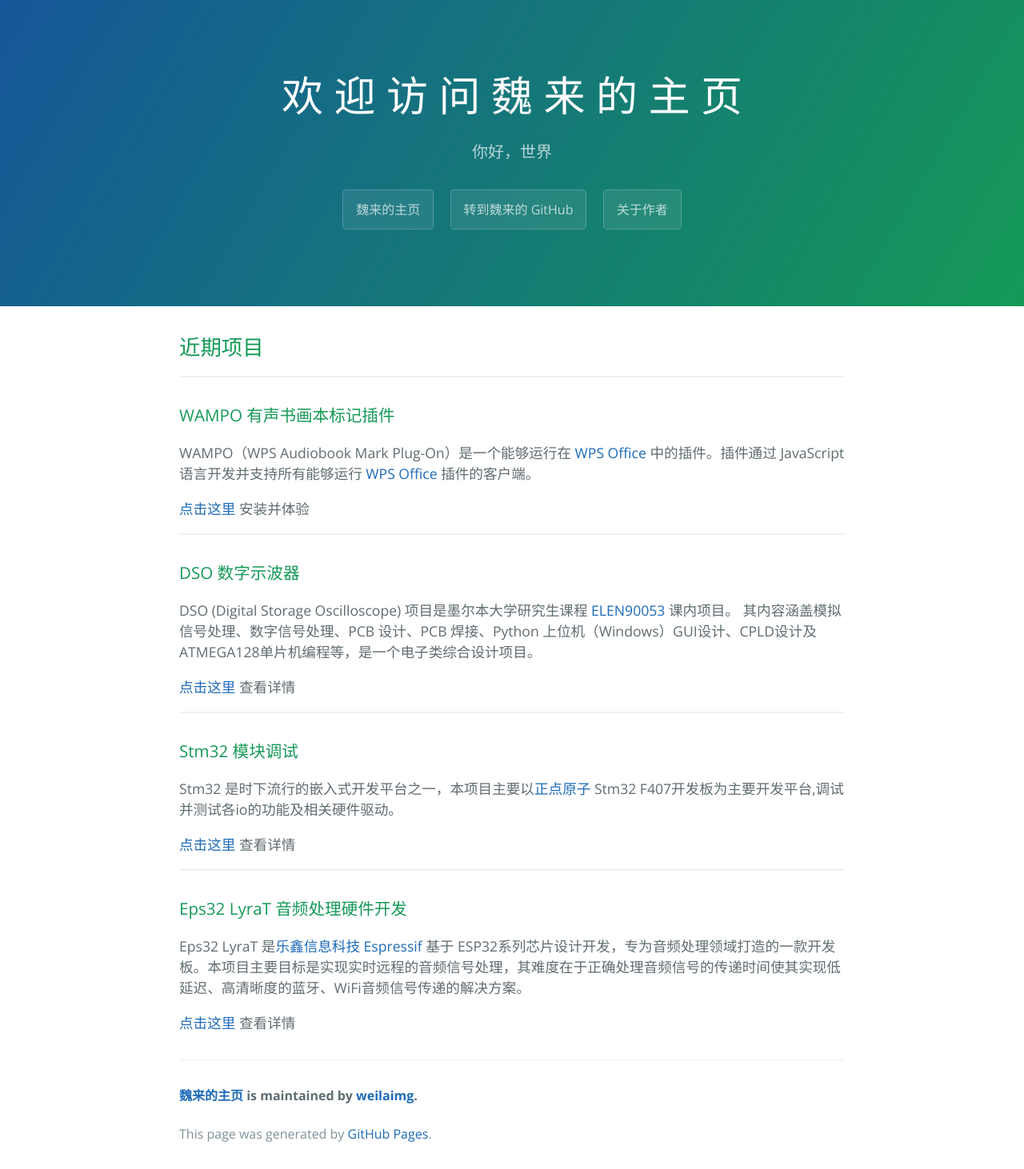
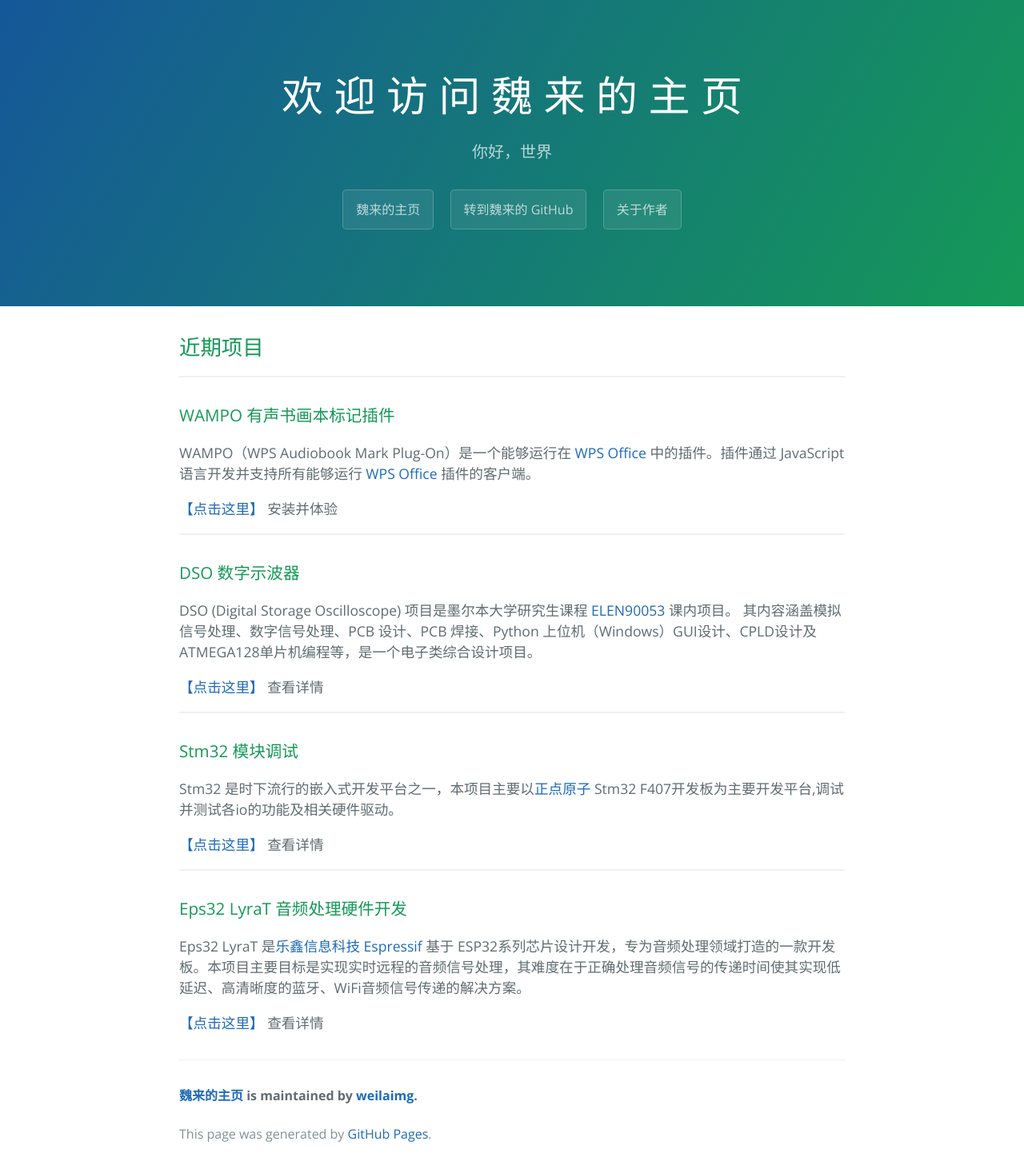
Before and after one commit to weilaimg/weilaimg.github.io, a Jekyll site: the page built from index.md, in a window 1280 px wide. Shown: the whole page at 80% size. Built offline with Jekyll 4.4.1, drawn with Linux system fonts in a browser that asks for light colours.

Commit message:
add open here

```diff
--- a/index.md
+++ b/index.md
@@ -13,7 +13,7 @@ categories: main
 
 WAMPO（WPS Audiobook Mark Plug-On）是一个能够运行在 [WPS Office](https://www.wps.cn/){:target="_blank"} 中的插件。插件通过 JavaScript 语言开发并支持所有能够运行 [WPS Office](https://www.wps.cn/){:target="_blank"}  插件的客户端。
 
-[点击这里](/WAMPO/){:target="_blank"}  安装并体验
+[【点击这里】](/WAMPO/){:target="_blank"}  安装并体验
 
 -----
 
@@ -21,7 +21,7 @@ WAMPO（WPS Audiobook Mark Plug-On）是一个能够运行在 [WPS Office](https
 
 DSO (Digital Storage Oscilloscope) 项目是墨尔本大学研究生课程 [ELEN90053](https://handbook.unimelb.edu.au/2021/subjects/elen90053){:target="_blank"}  课内项目。 其内容涵盖模拟信号处理、数字信号处理、PCB 设计、PCB 焊接、Python 上位机（Windows）GUI设计、CPLD设计及ATMEGA128单片机编程等，是一个电子类综合设计项目。
 
-[点击这里](){:target="_blank"}  查看详情
+[【点击这里】](){:target="_blank"}  查看详情
 
 ---
 
@@ -29,7 +29,7 @@ DSO (Digital Storage Oscilloscope) 项目是墨尔本大学研究生课程 [ELEN
 
 Stm32 是时下流行的嵌入式开发平台之一，本项目主要以[正点原子](http://www.alientek.com/){:target="_blank"} Stm32 F407开发板为主要开发平台,调试并测试各io的功能及相关硬件驱动。
 
-[点击这里](){:target="_blank"}  查看详情
+[【点击这里】](){:target="_blank"}  查看详情
 
 ---
 
@@ -37,4 +37,4 @@ Stm32 是时下流行的嵌入式开发平台之一，本项目主要以[正点
 
 Eps32 LyraT 是[乐鑫信息科技 Espressif](https://www.espressif.com/){:target="_blank"}  基于 ESP32系列芯片设计开发，专为音频处理领域打造的一款开发板。本项目主要目标是实现实时远程的音频信号处理，其难度在于正确处理音频信号的传递时间使其实现低延迟、高清晰度的蓝牙、WiFi音频信号传递的解决方案。
 
-[点击这里](){:target="_blank"}  查看详情
+[【点击这里】](){:target="_blank"}  查看详情
```
